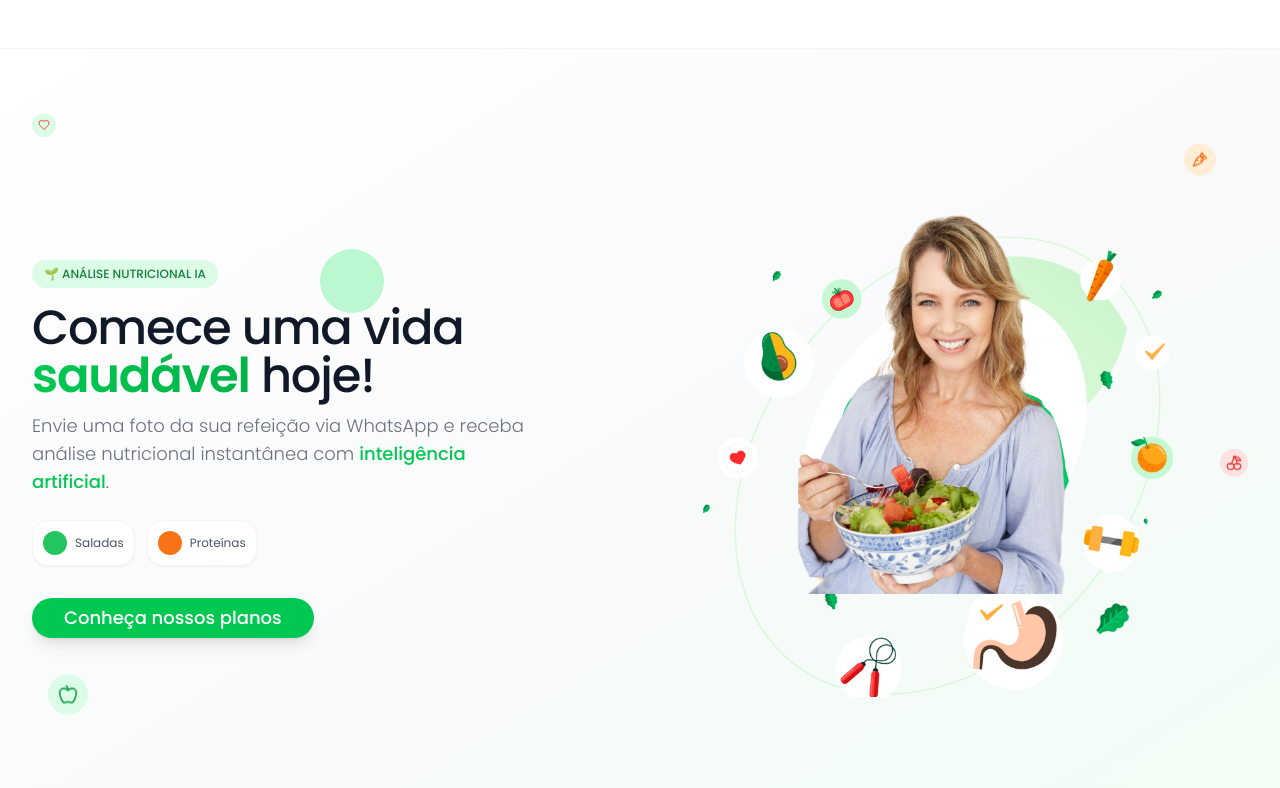
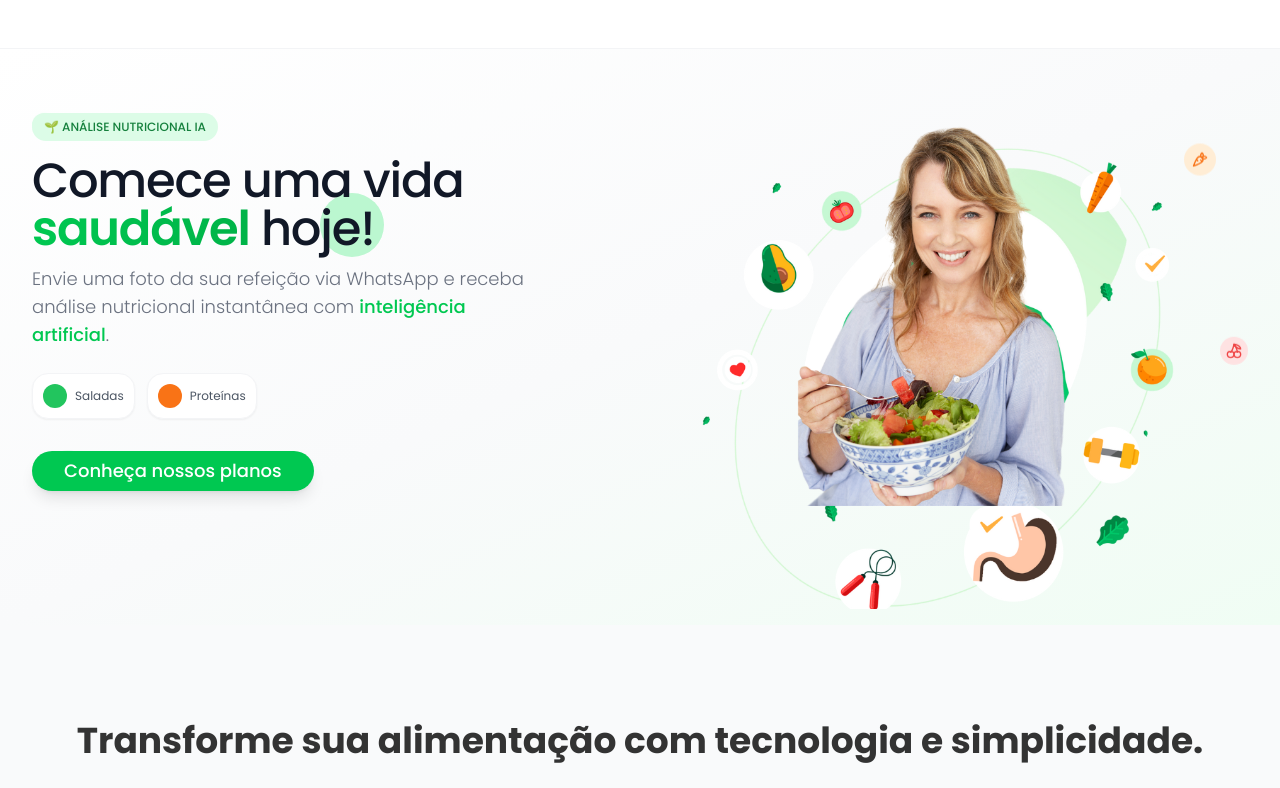
Before and after one commit to pnakamura/dizai-foto-nutri-94, a React (Vite) app: page / in a window 1280 px wide. Shown: the top 788 px of the page. Built offline with nearby package versions, Linux system fonts and the light colour scheme.

Commit message:
Fix: Remove top spacing in HeroSection
Adjusted padding and margin in HeroSection to remove or reduce top spacing, as requested.

```diff
--- a/src/components/HeroSection.tsx
+++ b/src/components/HeroSection.tsx
@@ -12,7 +12,7 @@ const HeroSection: React.FC = () => {
   };
 
   return (
-    <section className="min-h-screen flex items-center justify-center px-4 md:px-6 lg:px-8 bg-gradient-to-br from-white via-gray-50 to-green-50 relative overflow-hidden">
+    <section className="flex items-start justify-center px-4 md:px-6 lg:px-8 bg-gradient-to-br from-white via-gray-50 to-green-50 relative overflow-hidden pt-8 md:pt-12">
       {/* Elementos decorativos flutuantes */}
       <div className="absolute inset-0 pointer-events-none">
         <div className="absolute top-16 left-8 animate-float">
@@ -42,10 +42,10 @@ const HeroSection: React.FC = () => {
         <div className="absolute top-1/3 right-1/4 w-20 h-20 bg-red-200 rounded-full opacity-20 animate-pulse-subtle" style={{ animationDelay: '3s' }}></div>
       </div>
 
-      <div className="max-w-7xl mx-auto w-full relative z-10 py-8">
-        <div className="grid grid-cols-1 lg:grid-cols-2 gap-4 lg:gap-8 items-center">
+      <div className="max-w-7xl mx-auto w-full relative z-10 py-4">
+        <div className="grid grid-cols-1 lg:grid-cols-2 gap-4 lg:gap-8 items-start">
           {/* Conteúdo Principal - Texto à Esquerda */}
-          <div className="space-y-4 text-left flex flex-col justify-center order-2 lg:order-1">
+          <div className="space-y-4 text-left flex flex-col justify-start order-2 lg:order-1">
             {/* Badge superior */}
             <div className="inline-flex items-center px-3 py-1.5 bg-green-100 text-green-700 rounded-full text-xs font-medium w-fit">
               🌱 ANÁLISE NUTRICIONAL IA
@@ -107,7 +107,7 @@ const HeroSection: React.FC = () => {
           </div>
 
           {/* Imagem à Direita - Sem espaços extras */}
-          <div className="flex justify-center lg:justify-end order-1 lg:order-2 relative -mt-4 lg:mt-0">
+          <div className="flex justify-center lg:justify-end order-1 lg:order-2 relative">
             <div className="w-full max-w-lg sm:max-w-xl md:max-w-2xl lg:max-w-3xl xl:max-w-4xl relative z-10">
               <img
                 src="/lovable-uploads/9eaf6092-dc32-4852-8ba8-4528e00346fc.png"
```
